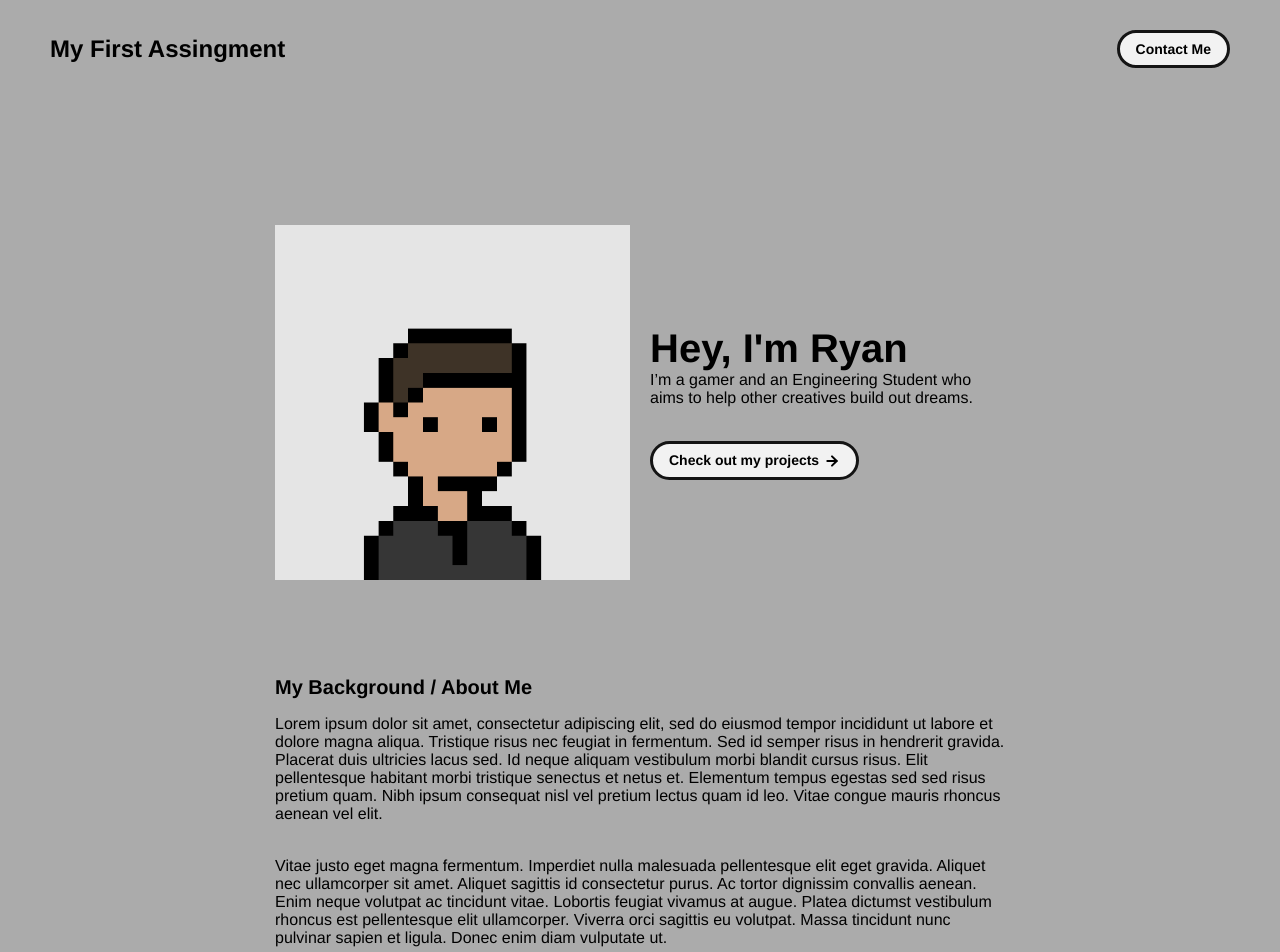
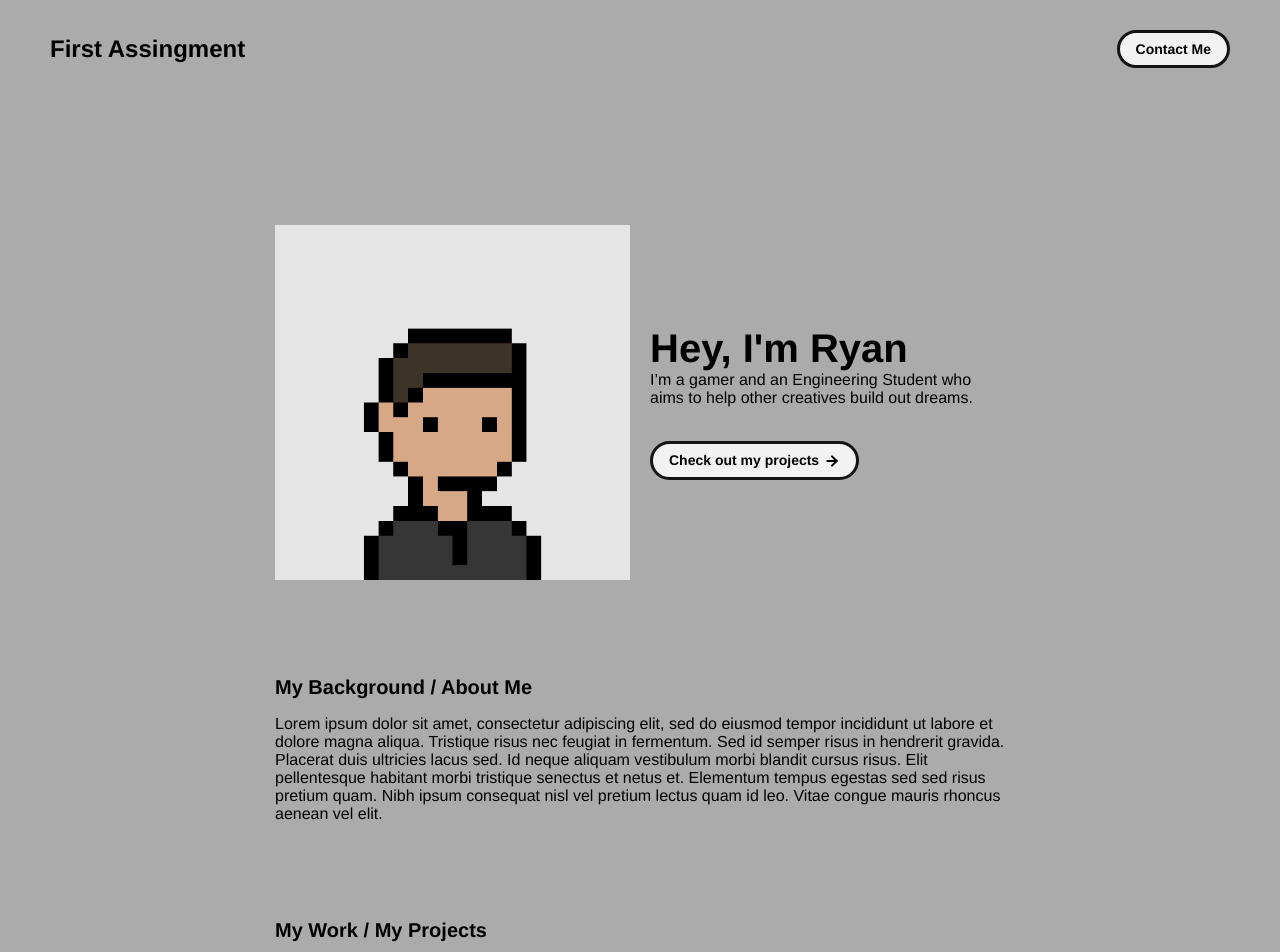
Before and after one commit to ShahedKhan001/portfolio, a plain HTML site: page index.html in a window 1280 px wide. Shown: the top 952 px of the page. Drawn offline with Linux system fonts and the light colour scheme; grey boxes are pictures that could not be loaded.

Commit message:
Update index.html
removed excess paragraphs of text

```diff
--- a/index.html
+++ b/index.html
@@ -14,7 +14,7 @@
       This should be the same across all pages.
      -->
     <link rel="icon" href="./assets/images/1311.png" />  <!-- Profile Picture -->
-		<title>Portfolio</title>
+		<title>My First Website</title>
     <meta name="description" content="A portfolio template for the Unemployables community.">
     <meta name="viewport" content="width=device-width, initial-scale=1" />
 
@@ -29,7 +29,7 @@
     <div class="navbar">
       <a class="nav-title-link" href="./index.html">
         <!-- TODO - Change the "Portfolio Title" to whatever you want displayed in the top left -->
-        <span class="nav-title">My First Assingment</span>
+        <span class="nav-title">First Assingment</span>
          <!-- TODO - Change the email after 'mailto:' to your email address for contact -->
         <a class="button" href="mailto:shahed22205131162@diu.edu.bd">
           <span class="button-text">Contact Me</span>
@@ -83,8 +83,7 @@
         <span class="subheader-text">My Background / About Me</span>
         <div class="about-section-content">
           <div class="body-text">Lorem ipsum dolor sit amet, consectetur adipiscing elit, sed do eiusmod tempor incididunt ut labore et dolore magna aliqua. Tristique risus nec feugiat in fermentum. Sed id semper risus in hendrerit gravida. Placerat duis ultricies lacus sed. Id neque aliquam vestibulum morbi blandit cursus risus. Elit pellentesque habitant morbi tristique senectus et netus et. Elementum tempus egestas sed sed risus pretium quam. Nibh ipsum consequat nisl vel pretium lectus quam id leo. Vitae congue mauris rhoncus aenean vel elit.</div>
-          <div class="body-text">Vitae justo eget magna fermentum. Imperdiet nulla malesuada pellentesque elit eget gravida. Aliquet nec ullamcorper sit amet. Aliquet sagittis id consectetur purus. Ac tortor dignissim convallis aenean. Enim neque volutpat ac tincidunt vitae. Lobortis feugiat vivamus at augue. Platea dictumst vestibulum rhoncus est pellentesque elit ullamcorper. Viverra orci sagittis eu volutpat. Massa tincidunt nunc pulvinar sapien et ligula. Donec enim diam vulputate ut.</div>
-        </div>
+         </div>
       </div>
 
       <!-- PROJECTS / MY WORK SECTION -->
```
